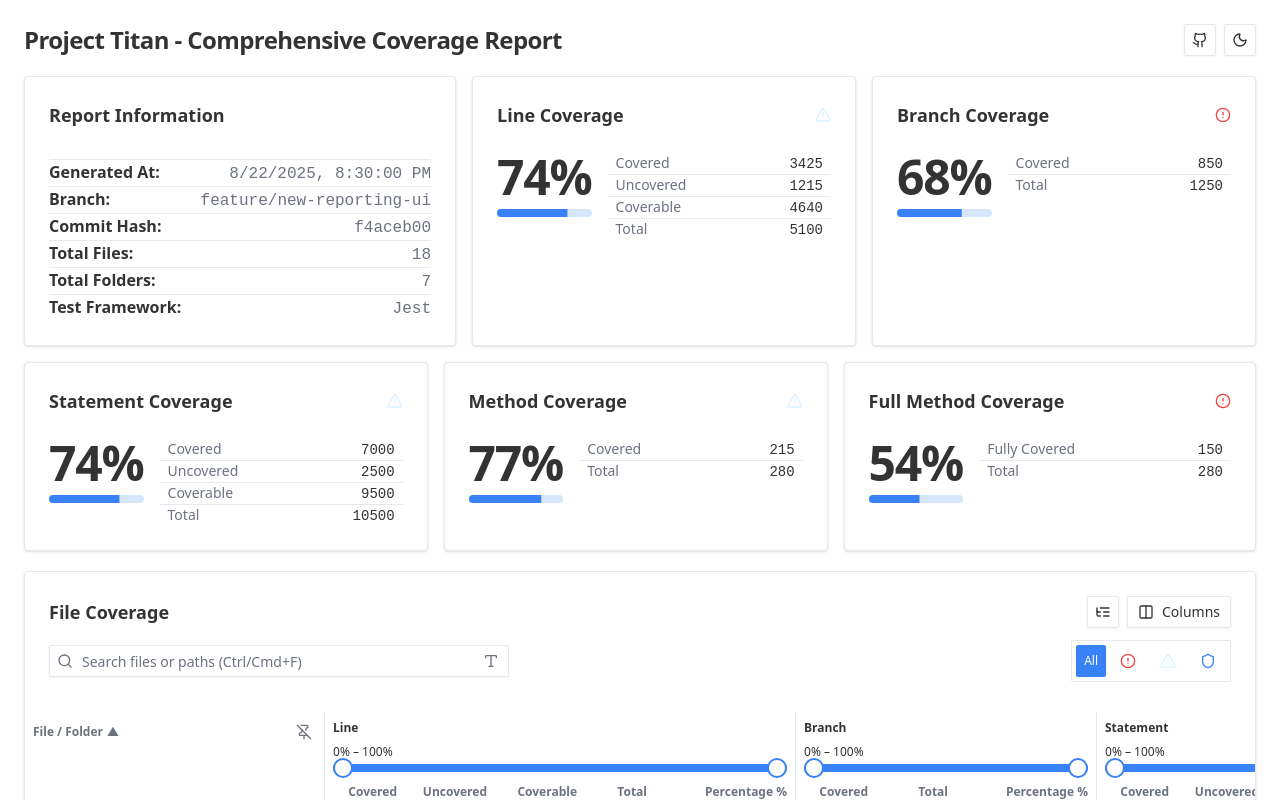
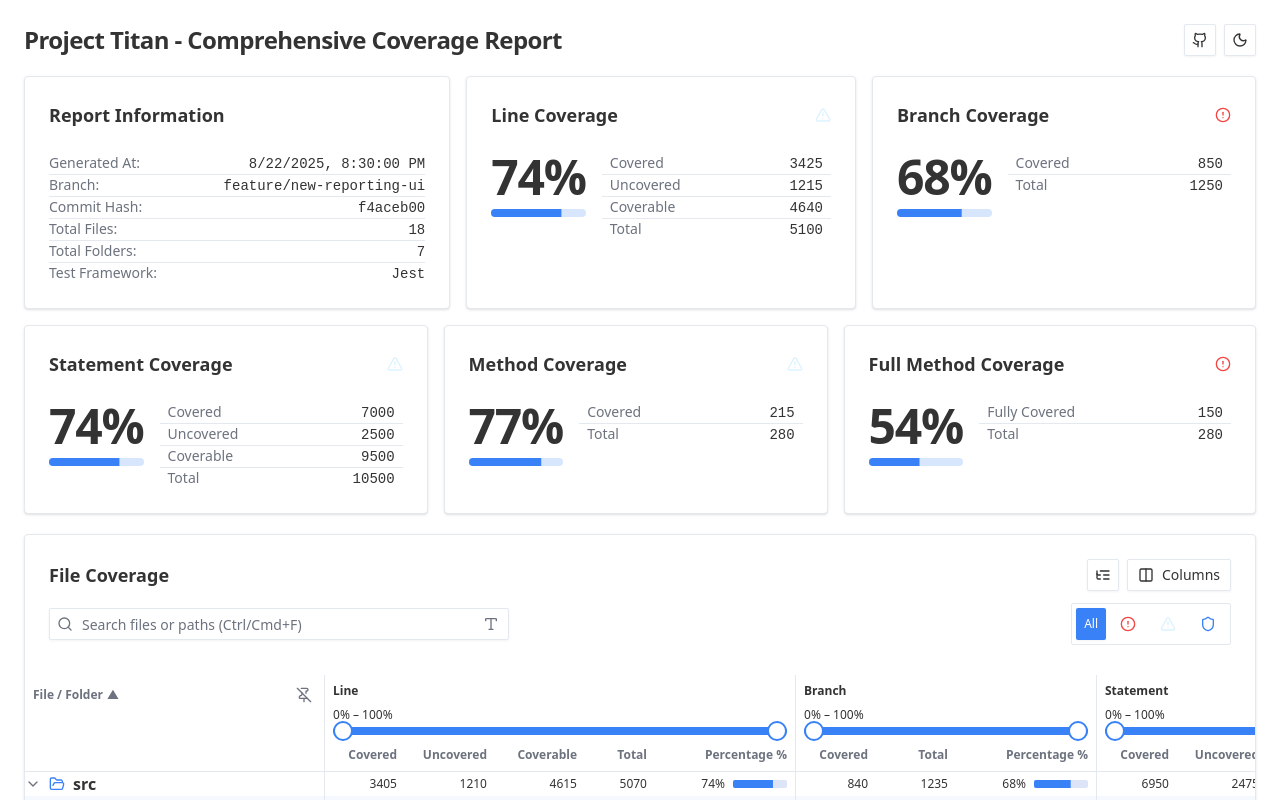
Before and after one commit to IgorBayerl/nanovision, a React (Vite) app in the folder ui/: page / in a window 1280 px wide. Shown: the top 800 px of the page. Built offline with nearby package versions, Linux system fonts and the light colour scheme.

Commit message:
fixing info card details styles

```diff
--- a/ui/src/components/InfoCard.tsx
+++ b/ui/src/components/InfoCard.tsx
@@ -2,27 +2,24 @@ import type { MetadataItem } from '@/types/summary'
 import { Card, CardContent, CardHeader, CardTitle } from '@/ui/card'
 
 const InfoRow = ({ label, children }: { label: string; children: React.ReactNode }) => (
-    <div className="flex flex-row justify-between gap-4 border-border border-t">
-        <dt className="font-semibold text-foreground">{label}:</dt>
-        <dd className="text-right text-muted-foreground">{children}</dd>
+    <div className="group flex items-baseline  w-full justify-between text-sm hover:bg-accent/50">
+        <span className="text-muted-foreground group-hover:text-foreground">{label}:</span>
+        {children}
     </div>
 )
 
 const ValueDisplay = ({ value }: { value: MetadataItem['value'] }) => {
     if (value === undefined || value === null || (Array.isArray(value) && value.length === 0)) {
-        return <span>-</span>
+        return <span className="font-medium font-mono text-foreground">-</span>
     }
 
-    if (Array.isArray(value)) {
-        const fullString = value.join(', ')
-        return (
-            <span className="font-mono" title={fullString}>
-                {fullString}
-            </span>
-        )
-    }
+    const displayString = Array.isArray(value) ? value.join(', ') : String(value)
 
-    return <span className="font-mono">{String(value)}</span>
+    return (
+        <span className="font-medium font-mono text-foreground" title={displayString}>
+            {displayString}
+        </span>
+    )
 }
 
 interface InfoCardProps {
@@ -33,17 +30,15 @@ interface InfoCardProps {
 export default function InfoCard({ title, items }: InfoCardProps) {
     return (
         <Card className="flex h-full flex-col rounded-md">
-            <CardHeader>
+            <CardHeader className="flex flex-row items-center justify-between">
                 <CardTitle className="text-lg">{title}</CardTitle>
             </CardHeader>
             <CardContent className="flex-grow">
-                <div className="flex flex-col flex-wrap content-start gap-x-6">
-                    {items.map((item, _index) => (
-                        <div key={item.label} className="group w-full hover:bg-muted/50">
-                            <InfoRow label={item.label}>
-                                <ValueDisplay value={item.value} />
-                            </InfoRow>
-                        </div>
+                <div className="flex flex-col flex-wrap content-start gap-x-6 divide-y border-border">
+                    {items.map((item) => (
+                        <InfoRow key={item.label} label={item.label}>
+                            <ValueDisplay value={item.value} />
+                        </InfoRow>
                     ))}
                 </div>
             </CardContent>
```
